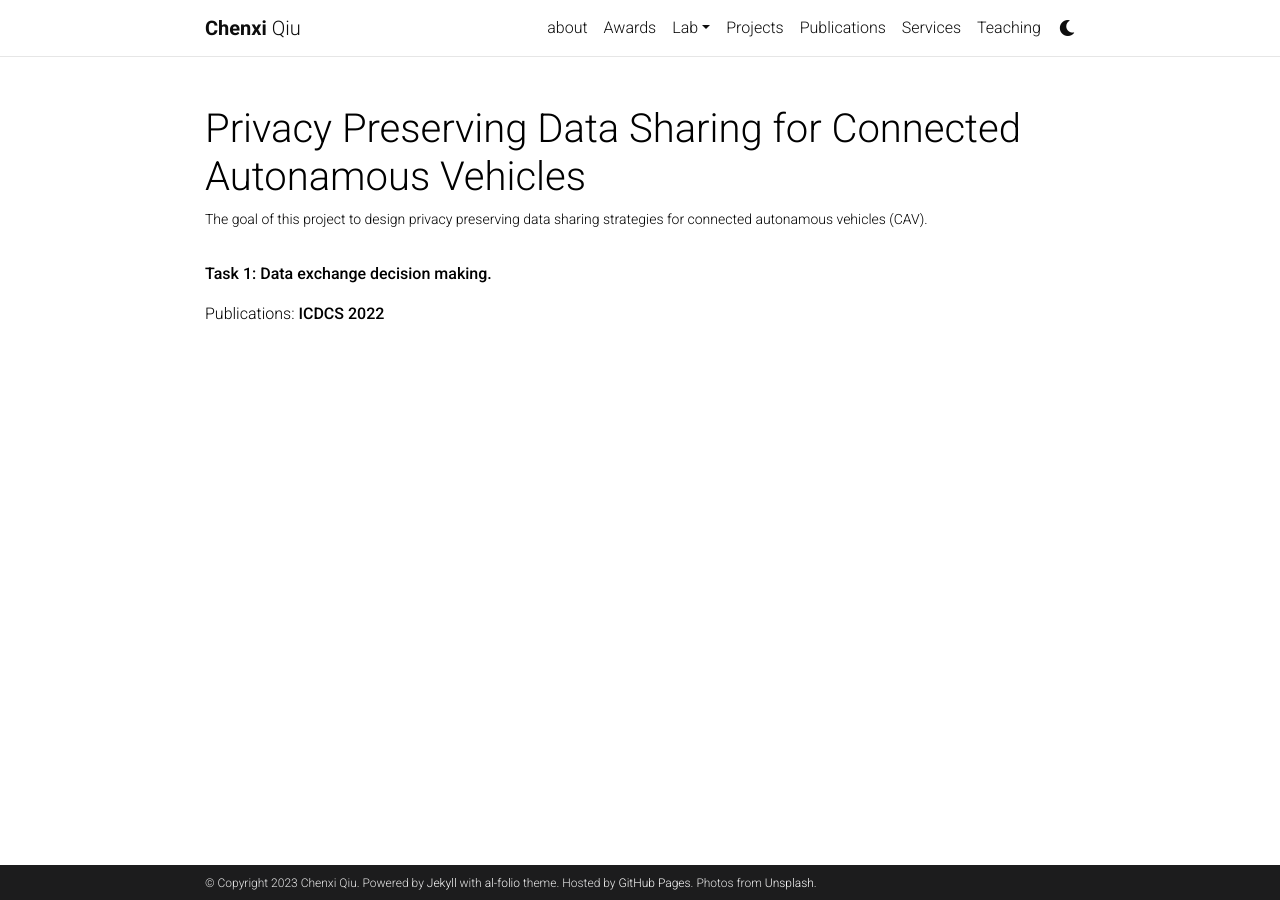
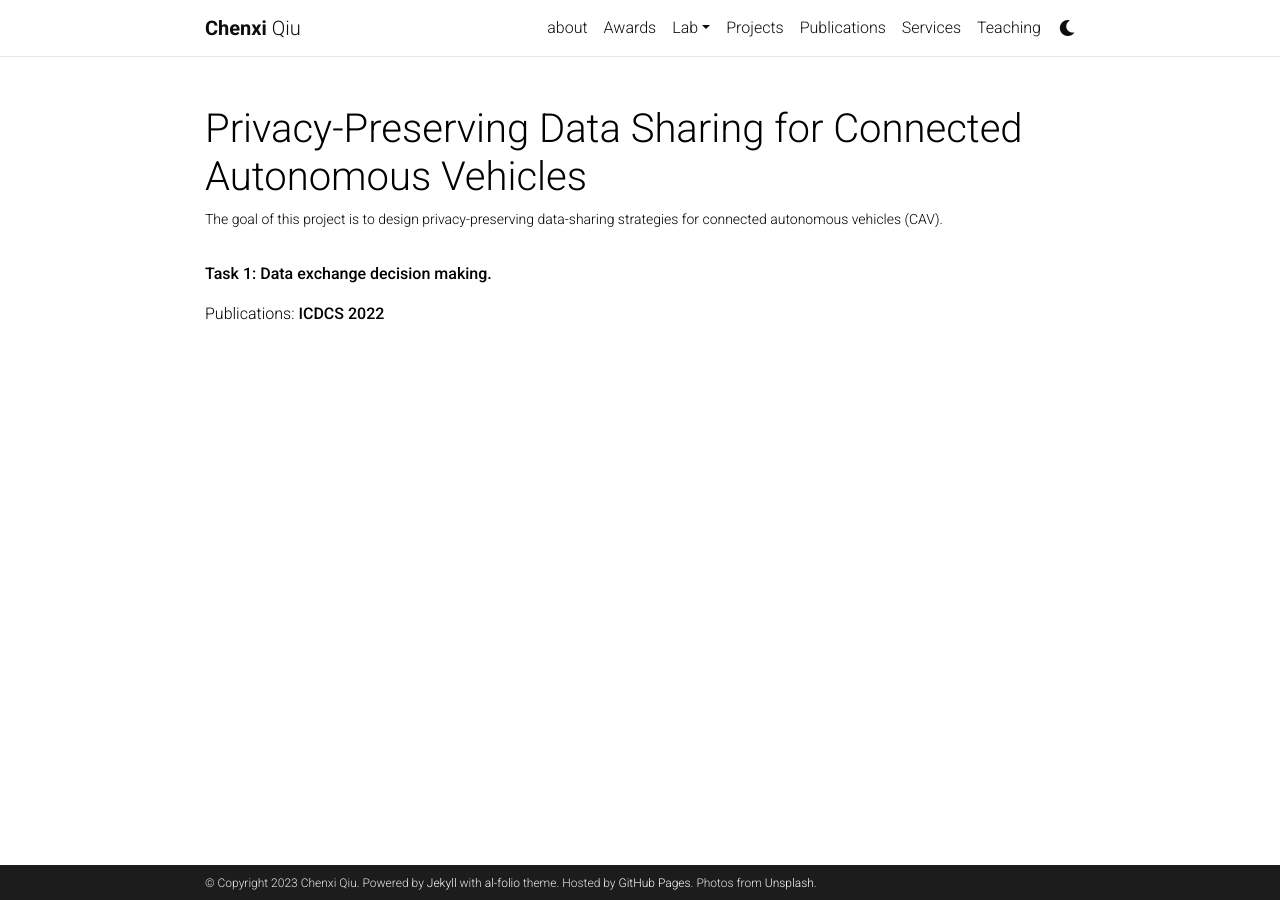
Before and after one commit to chenxiunt/chenxiunt.github.io, a Jekyll site: the page built from _projects/ConnectedAV.markdown, in a window 1280 px wide. Built offline with Jekyll 4.4.1, drawn with Linux system fonts in a browser that asks for light colours; comment, search, counter and statistics services are not loaded; a style sheet for code colours, icons or effects is not loaded.

Commit message:
Update ConnectedAV.markdown

```diff
--- a/_projects/ConnectedAV.markdown
+++ b/_projects/ConnectedAV.markdown
@@ -1,7 +1,7 @@
 ---
 layout: page
-title: Privacy Preserving Data Sharing for Connected Autonamous Vehicles
-description: The goal of this project to design privacy preserving data sharing strategies for connected autonamous vehicles (CAV).
+title: Privacy-Preserving Data Sharing for Connected Autonomous Vehicles
+description: The goal of this project is to design privacy-preserving data-sharing strategies for connected autonomous vehicles (CAV).
 img: /assets/img/connected_vehicles.jpg
 importance: 3
 ---
```
